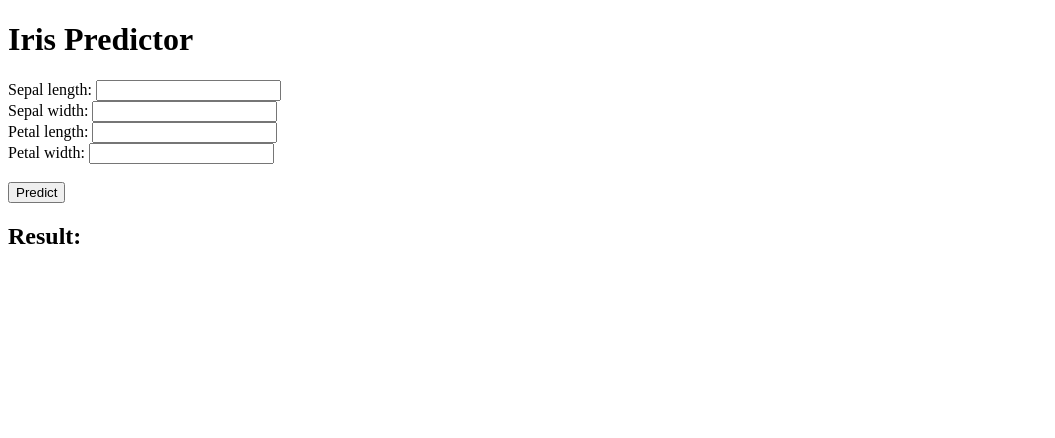
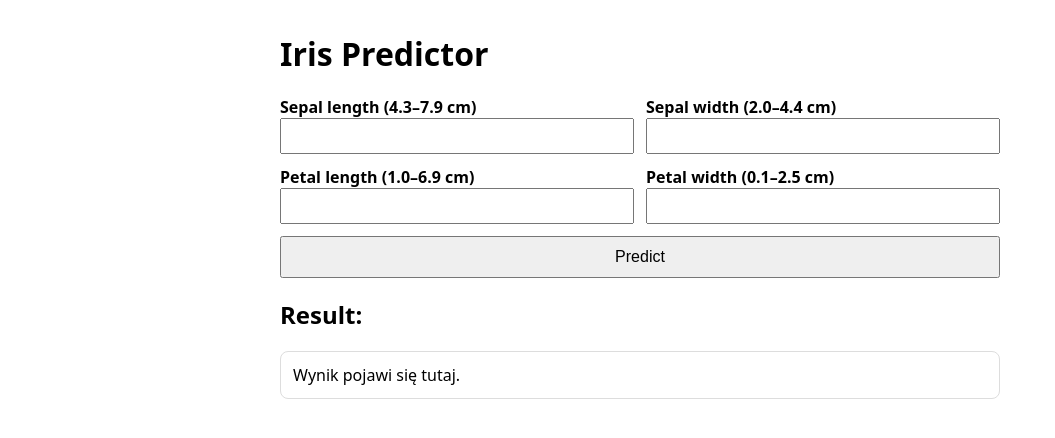
Before and after one commit to KacpiPL/neuronowy_model_predykcyjny, a FastAPI app: page /ui in a window 1280 px wide. Shown: the top 438 px of the page, without its empty margins (0-1055 px from the left). Run offline with FastAPI, Linux system fonts and the light colour scheme; parts of the project's set-up code (start-up, migrations or seed data) failed here and were passed over.

Commit message:
Add better ui version

```diff
--- a/templates/index.html
+++ b/templates/index.html
@@ -1,40 +1,53 @@
 <!DOCTYPE html>
-<html>
+<html lang="pl">
 <head>
-  <meta charset="utf-8">
+  <meta charset="utf-8" />
   <title>Iris Predictor</title>
+  <style>
+    body { font-family: system-ui, sans-serif; max-width: 720px; margin: 32px auto; }
+    form { display: grid; gap: 12px; grid-template-columns: 1fr 1fr; }
+    label { display: flex; flex-direction: column; font-weight: 600; }
+    input { padding: 8px; font-size: 14px; }
+    button { grid-column: 1 / -1; padding: 10px 14px; font-size: 16px; cursor: pointer; }
+    #out { margin-top: 16px; padding: 12px; border: 1px solid #ddd; border-radius: 8px; }
+  </style>
 </head>
 <body>
   <h1>Iris Predictor</h1>
-  <form id="predict-form">
-    <label>Sepal length: <input type="number" step="0.1" id="sepal_length" required></label><br>
-    <label>Sepal width: <input type="number" step="0.1" id="sepal_width" required></label><br>
-    <label>Petal length: <input type="number" step="0.1" id="petal_length" required></label><br>
-    <label>Petal width: <input type="number" step="0.1" id="petal_width" required></label><br><br>
+  <form id="f">
+    <label>Sepal length (4.3–7.9 cm)
+      <input id="sepal_length" type="number" step="0.1" min="4.3" max="7.9" required>
+    </label>
+    <label>Sepal width (2.0–4.4 cm)
+      <input id="sepal_width" type="number" step="0.1" min="2.0" max="4.4" required>
+    </label>
+    <label>Petal length (1.0–6.9 cm)
+      <input id="petal_length" type="number" step="0.1" min="1.0" max="6.9" required>
+    </label>
+    <label>Petal width (0.1–2.5 cm)
+      <input id="petal_width" type="number" step="0.1" min="0.1" max="2.5" required>
+    </label>
     <button type="submit">Predict</button>
   </form>
 
   <h2>Result:</h2>
-  <pre id="result"></pre>
+  <div id="out">Wynik pojawi się tutaj.</div>
 
   <script>
-    document.getElementById("predict-form").addEventListener("submit", async (e) => {
+    const CLASS_NAMES = {0: "setosa", 1: "versicolor", 2: "virginica"};
+    document.getElementById('f').addEventListener('submit', async (e) => {
       e.preventDefault();
-      const data = {
-        sepal_length: parseFloat(document.getElementById("sepal_length").value),
-        sepal_width: parseFloat(document.getElementById("sepal_width").value),
-        petal_length: parseFloat(document.getElementById("petal_length").value),
-        petal_width: parseFloat(document.getElementById("petal_width").value),
+      const payload = {
+        sepal_length: parseFloat(document.getElementById('sepal_length').value),
+        sepal_width: parseFloat(document.getElementById('sepal_width').value),
+        petal_length: parseFloat(document.getElementById('petal_length').value),
+        petal_width: parseFloat(document.getElementById('petal_width').value),
       };
-
-      const res = await fetch("/predict", {
-        method: "POST",
-        headers: {"Content-Type": "application/json"},
-        body: JSON.stringify(data)
-      });
-
-      const result = await res.json();
-      document.getElementById("result").innerText = JSON.stringify(result, null, 2);
+      const r = await fetch('/predict', { method: 'POST', headers: {'Content-Type': 'application/json'}, body: JSON.stringify(payload) });
+      const j = await r.json();
+      const pretty = `Klasa: ${j.predicted_class} (${CLASS_NAMES[j.predicted_class] || "?"})
+Prawdopodobieństwa: ${j.probabilities.map(p=>p.toFixed(3)).join('  ')}`;
+      document.getElementById('out').textContent = pretty;
     });
   </script>
 </body>
```
